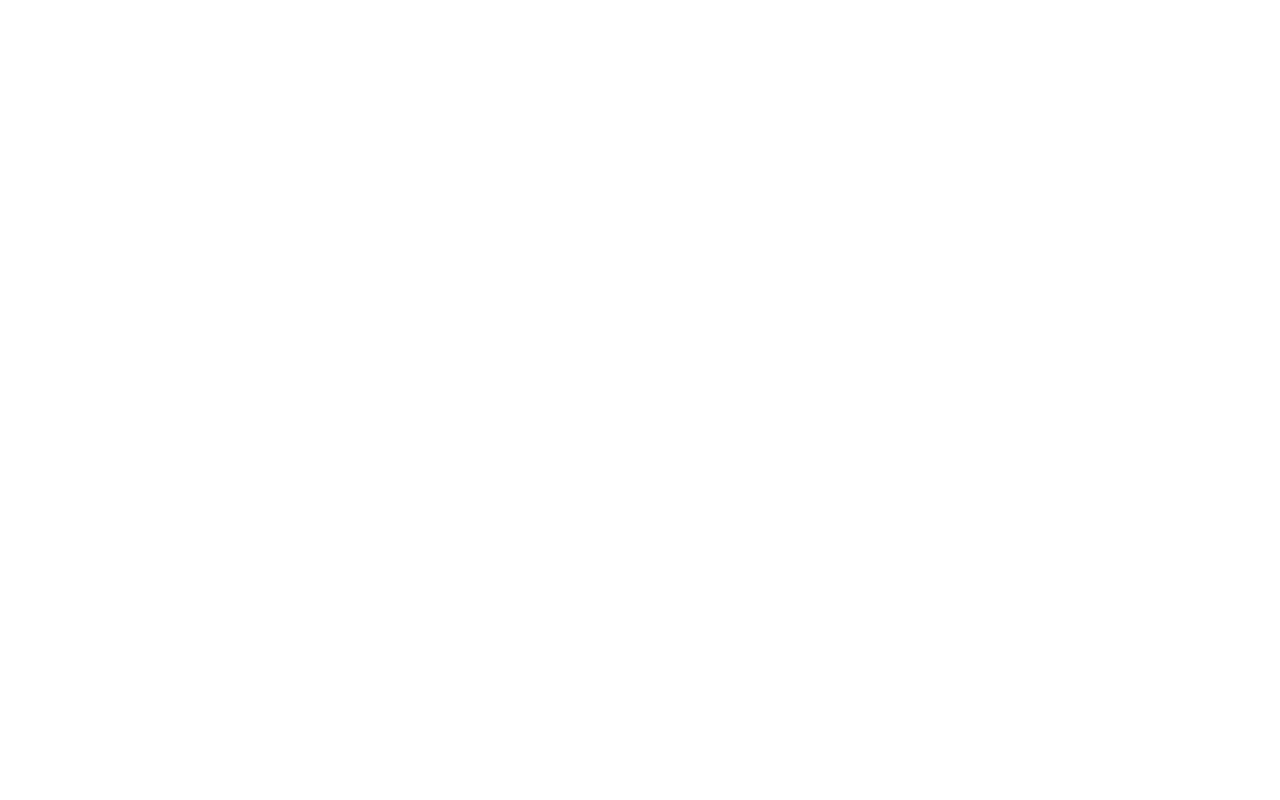
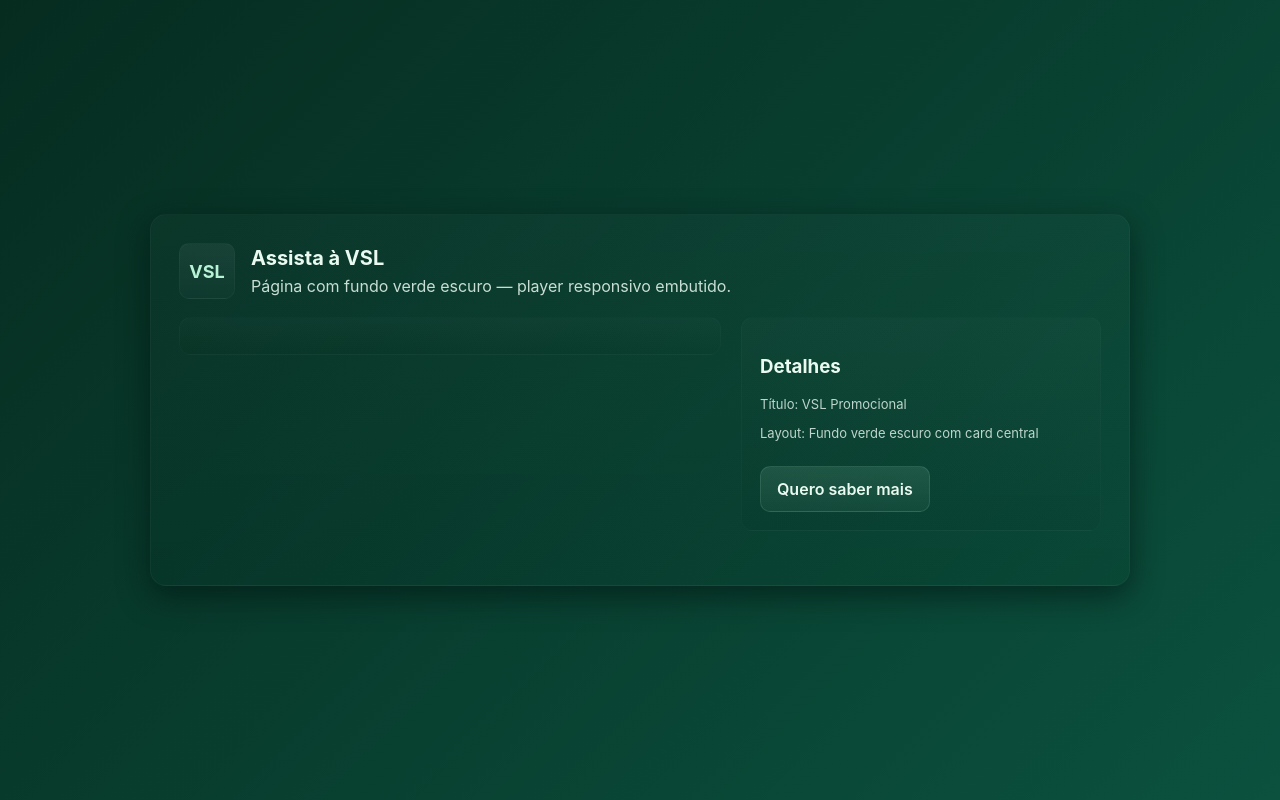
Before and after one commit to app-convite/inicio, a plain HTML site: page index.html in a window 1280 px wide. Drawn offline with Linux system fonts and the light colour scheme.

Commit message:
Update index.html

```diff
--- a/index.html
+++ b/index.html
@@ -1 +1,134 @@
-<vturb-smartplayer id="vid-68c5bdea0534235ff01311a2" style="display: block; margin: 0 auto; width: 100%; max-width: 400px;"></vturb-smartplayer> <script type="text/javascript"> var s=document.createElement("script"); s.src="https://scripts.converteai.net/40a946f8-aa1b-4167-9c08-7d111ba86868/players/68c5bdea0534235ff01311a2/v4/player.js", s.async=!0,document.head.appendChild(s); </script>
+<!doctype html>
+<html lang="pt-BR">
+<head>
+  <meta charset="utf-8">
+  <meta name="viewport" content="width=device-width, initial-scale=1">
+  <title>VSL - Minha Página</title>
+  <style>
+    :root{
+      --bg1: #062c20; /* verde muito escuro */
+      --bg2: #0b513e; /* verde escuro */
+      --card: #0f3f33;
+      --accent: #b7f3d4;
+      --text: #eafaf1;
+    }
+    *{box-sizing:border-box}
+    html,body{height:100%}
+    body{
+      margin:0;
+      font-family: Inter, system-ui, -apple-system, "Segoe UI", Roboto, "Helvetica Neue", Arial;
+      background: linear-gradient(135deg,var(--bg1) 0%, var(--bg2) 100%);
+      color:var(--text);
+      -webkit-font-smoothing:antialiased;
+      -moz-osx-font-smoothing:grayscale;
+      display:flex;
+      align-items:center;
+      justify-content:center;
+      padding:32px;
+    }
+    .wrap{
+      width:100%;
+      max-width:980px;
+      background: linear-gradient(180deg, rgba(255,255,255,0.02), rgba(0,0,0,0.04));
+      border-radius:16px;
+      box-shadow: 0 10px 30px rgba(2,20,16,0.6);
+      padding:28px;
+      border: 1px solid rgba(255,255,255,0.03);
+    }
+    header{
+      display:flex;
+      align-items:center;
+      gap:16px;
+      margin-bottom:18px;
+    }
+    .logo{
+      height:56px;
+      width:56px;
+      border-radius:10px;
+      background:linear-gradient(180deg, rgba(255,255,255,0.06), rgba(255,255,255,0.02));
+      display:flex;
+      align-items:center;
+      justify-content:center;
+      font-weight:700;
+      font-size:18px;
+      color:var(--accent);
+      border:1px solid rgba(255,255,255,0.03);
+    }
+    h1{font-size:20px;margin:0}
+    p.lead{margin:6px 0 0 0;color:rgba(234,250,241,0.85)}
+
+    .content{
+      display:grid;
+      grid-template-columns: 1fr 360px;
+      gap:20px;
+      align-items:start;
+    }
+    .left{
+      min-height:240px;
+    }
+    .card{
+      background:linear-gradient(180deg, rgba(255,255,255,0.02), rgba(0,0,0,0.03));
+      padding:18px;
+      border-radius:12px;
+      border:1px solid rgba(255,255,255,0.02);
+    }
+    .vsl-wrapper{
+      display:flex;
+      align-items:center;
+      justify-content:center;
+    }
+    /* responsivo */
+    @media (max-width:900px){
+      .content{grid-template-columns:1fr;}
+      .card{padding:14px}
+    }
+    .cta{
+      display:inline-block;
+      margin-top:12px;
+      background: linear-gradient(180deg, rgba(183,243,212,0.12), rgba(183,243,212,0.06));
+      color:var(--text);
+      padding:12px 16px;
+      border-radius:10px;
+      border:1px solid rgba(183,243,212,0.12);
+      cursor:pointer;
+      text-decoration:none;
+      font-weight:600;
+    }
+    .small{font-size:13px;color:rgba(234,250,241,0.8)}
+  </style>
+</head>
+<body>
+  <div class="wrap">
+    <header>
+      <div class="logo">VSL</div>
+      <div>
+        <h1>Assista à VSL</h1>
+        <p class="lead">Página com fundo verde escuro — player responsivo embutido.</p>
+      </div>
+    </header>
+
+    <div class="content">
+      <div class="left">
+        <div class="card">
+          <div class="vsl-wrapper">
+            <!-- Player atualizado -->
+            <vturb-smartplayer id="vid-68c5bdea0534235ff01311a2" style="display: block; margin: 0 auto; width: 100%; max-width: 400px;"></vturb-smartplayer>
+            <script type="text/javascript"> var s=document.createElement("script"); s.src="https://scripts.converteai.net/40a946f8-aa1b-4167-9c08-7d111ba86868/players/68c5bdea0534235ff01311a2/v4/player.js", s.async=!0,document.head.appendChild(s); </script>
+            <!-- Fim do player atualizado -->
+          </div>
+        </div>
+      </div>
+
+      <aside>
+        <div class="card">
+          <h3>Detalhes</h3>
+          <p class="small">Título: VSL Promocional</p>
+          <p class="small">Layout: Fundo verde escuro com card central</p>
+
+          <a class="cta" href="#" onclick="alert('Obrigado!');return false;">Quero saber mais</a>
+        </div>
+      </aside>
+    </div>
+  </div>
+</body>
+</html>
```
